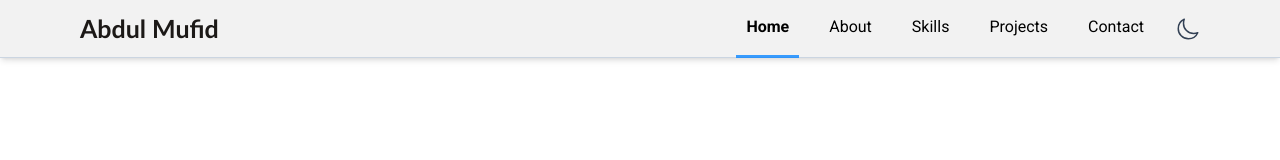
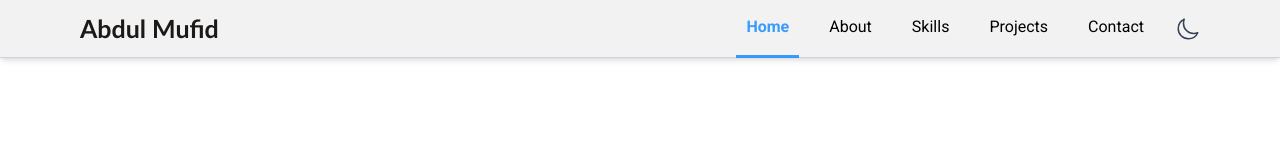
Before and after one commit to amufid/abdul-mufid-portofolio, a React (Vite) app: page / in a window 1280 px wide. Shown: the top 160 px of the page. Built offline with nearby package versions, Linux system fonts and the light colour scheme.

Commit message:
chore: update active link navbar

```diff
--- a/src/components/navSection.jsx
+++ b/src/components/navSection.jsx
@@ -59,7 +59,7 @@ export default function NavSection(props) {
                     href={"#" + link}
                     className={
                       activeSection === link.replace("#", "")
-                        ? "active dark:text-slate-200"
+                        ? "active"
                         : "px-[10px] dark:text-slate-200 hover:text-sky-500 dark:hover:text-sky-500 font-medium"
                     }
                   >
--- a/src/index.css
+++ b/src/index.css
@@ -149,6 +149,7 @@ nav li:hover {
 
 nav li .active {
   position: relative;
+  color: var(--blue-custom) !important;
   padding: 10px 10px 19px 10px;
   border-radius: 0;
   border-bottom: 3px solid var(--blue-custom);
```
